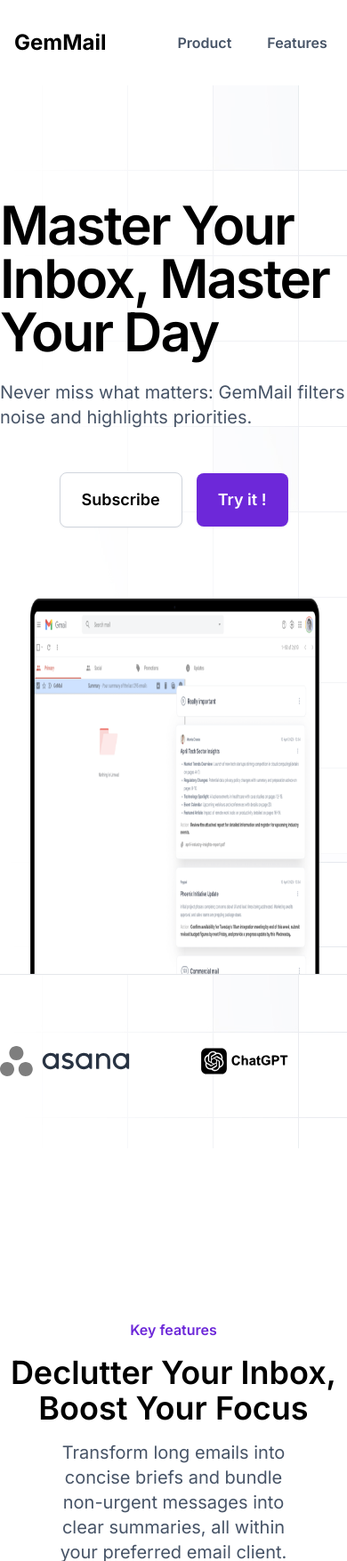
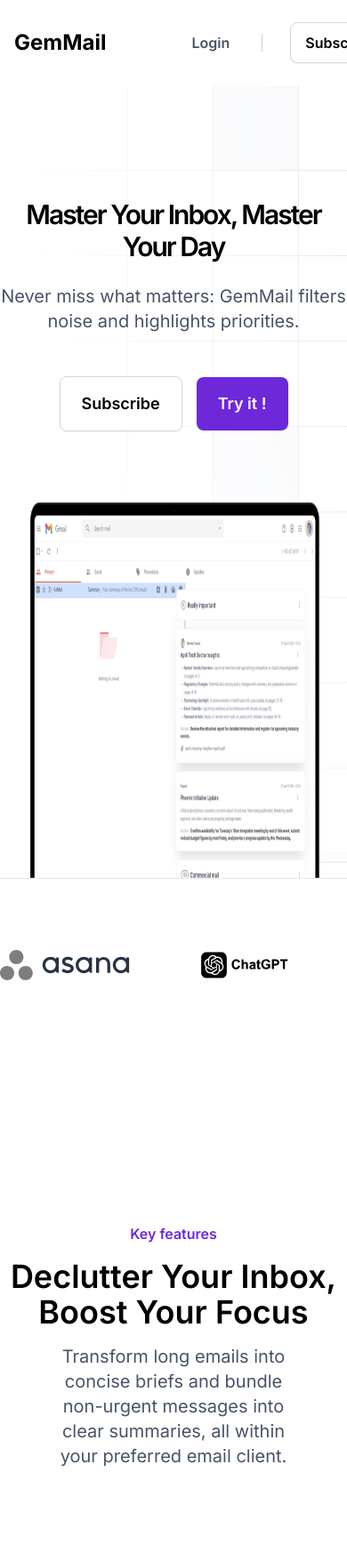
Before and after one commit to HugoAverty/side-project-boilerplate, a website: page index.html in a window 390 px wide. Shown: the top 1755 px of the page at 89% size. Drawn offline with Linux system fonts and the light colour scheme.

Commit message:
Responsive

```diff
--- a/index.html
+++ b/index.html
@@ -54,7 +54,7 @@
         </div>
         <div class="font-bold text-2xl dark">GemMail</div>
         <nav class="grow ml-20">
-          <ul class="flex items-center space-x-10 font-semibold text-grey-blue">
+          <ul class="flex items-center space-x-10 font-semibold text-grey-blue hidden md:flex">
             <li>
               <a href="">Product</a>
             </li>
@@ -97,10 +97,10 @@
 
   <div class="flex flex-col space-y-48">
     <section class="flex flex-col items-center  bg-[url('../src/assets/background.jpg')] no-repeat pt-24">
-      <div class="text-6xl font-semibold -tracking-[2px] mb-6 mt-[15vh]">
+      <div class="text-3xl md:text-6xl font-semibold -tracking-[2px] mb-6 mt-[15vh] text-center">
         Master Your Inbox, Master Your Day
       </div>
-      <div class="text-grey-blue text-xl mb-12">
+      <div class="text-grey-blue text-xl mb-12 text-center">
         Never miss what matters: GemMail filters noise and highlights priorities.
       </div>
       <div class="flex items-center space-x-4 text-lg">
@@ -114,7 +114,7 @@
       <div class="relative mt-20">
         <img class=" min-h-[50vh]" src="src/assets/Intro-img.png" />
       </div>
-      <div class="flex items-center space-x-20 py-20 w-full overflow-hidden border border-t-solid border-x-0 border-b-0">
+      <div class="flex items-center space-x-20 py-20 w-full overflow-hidden border border-t-solid border-x-0 border-b-0 bg-white">
         <img src="src/assets/we-are-using/asana.svg" />
         <img src="src/assets/we-are-using/chatgpt.svg" />
         <img src="src/assets/we-are-using/gooogle.svg" />
```
Also changed, not shown: src/output.css.
